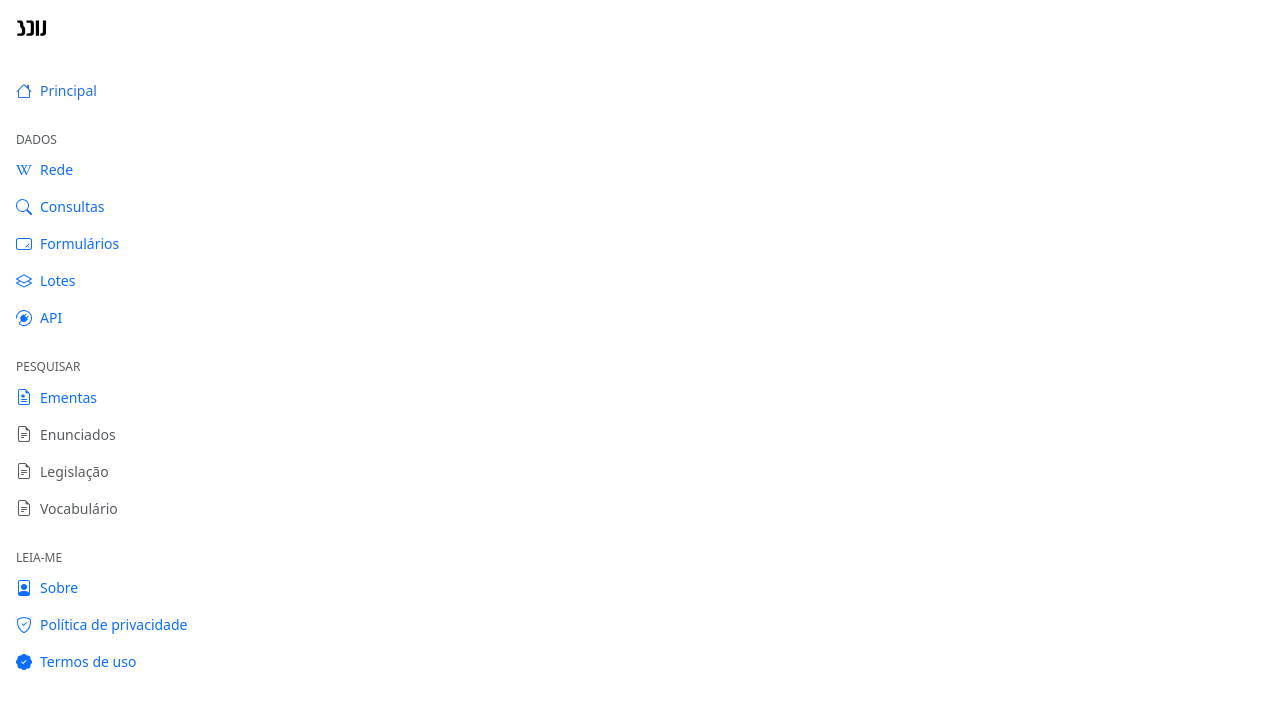
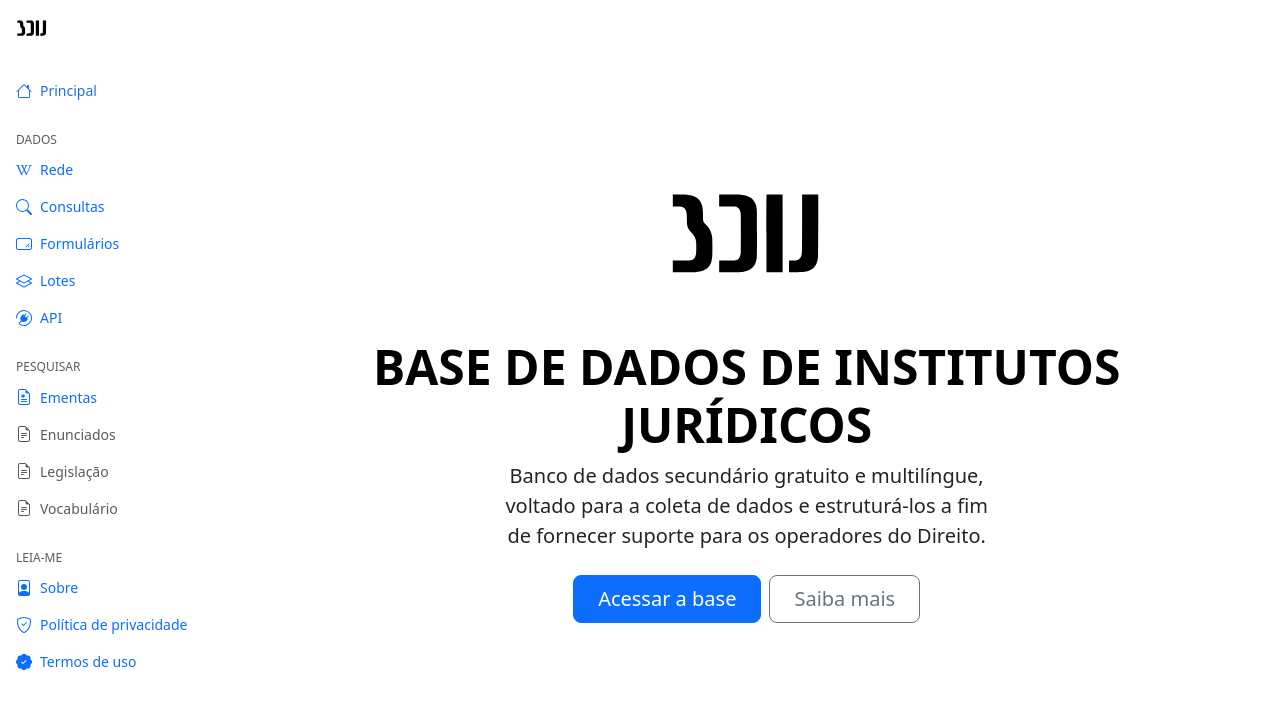
Before and after one commit to edpomacedo/bdij-pwa, a React (Create React App) app: page / in a window 1280 px wide. Shown: the top 708 px of the page. Built offline with nearby package versions, Linux system fonts and the light colour scheme.

Commit message:
Container.jsx

```diff
--- a/src/App.js
+++ b/src/App.js
@@ -4,6 +4,7 @@ import './App.css';
 import 'bootstrap/dist/js/bootstrap.bundle.min';
 import Header from './components/Header/Header';
 import Sidebar from './components/Sidebar/Sidebar';
+import Container from './components/Container/Container';
 
 function App() {
   return (
@@ -12,6 +13,7 @@ function App() {
       <div class="container-fluid">
         <div class="row mb-5">
           <Sidebar />
+          <Container />
         </div>
       </div>
     </div>
--- /dev/null
+++ b/src/components/Container/Container.jsx
@@ -0,0 +1,23 @@
+// Container.jsx
+import React from 'react';
+import Logo from '../../logo.svg';
+
+function Container() {
+    return (
+        <main className="col-md-9 ms-sm-auto col-lg-10 px-md-4">
+            <div className="px-4 py-5 my-5 text-center">
+                <img className="d-block mx-auto mb-4" src={Logo} alt="BDIJ" width="288" height="162" />
+                <h1 className="display-5 fw-bold text-body-emphasis">BASE DE DADOS DE INSTITUTOS JURÍDICOS</h1>
+                <div className="col-lg-6 mx-auto">
+                    <p className="lead mb-4">Banco de dados secundário gratuito e multilíngue, voltado para a coleta de dados e estruturá-los a fim de fornecer suporte para os operadores do Direito.</p>
+                    <div className="d-grid gap-2 d-sm-flex justify-content-sm-center">
+                        <button type="button" className="btn btn-primary btn-lg px-4 gap-3">Acessar a base</button>
+                        <button type="button" className="btn btn-outline-secondary btn-lg px-4">Saiba mais</button>
+                    </div>
+                </div>
+            </div>
+        </main>
+    );
+}
+
+export default Container;
```
Also changed, not shown: src/components/Footer/Footer.js (deleted), src/components/Footer/Footer.jsx (added).
